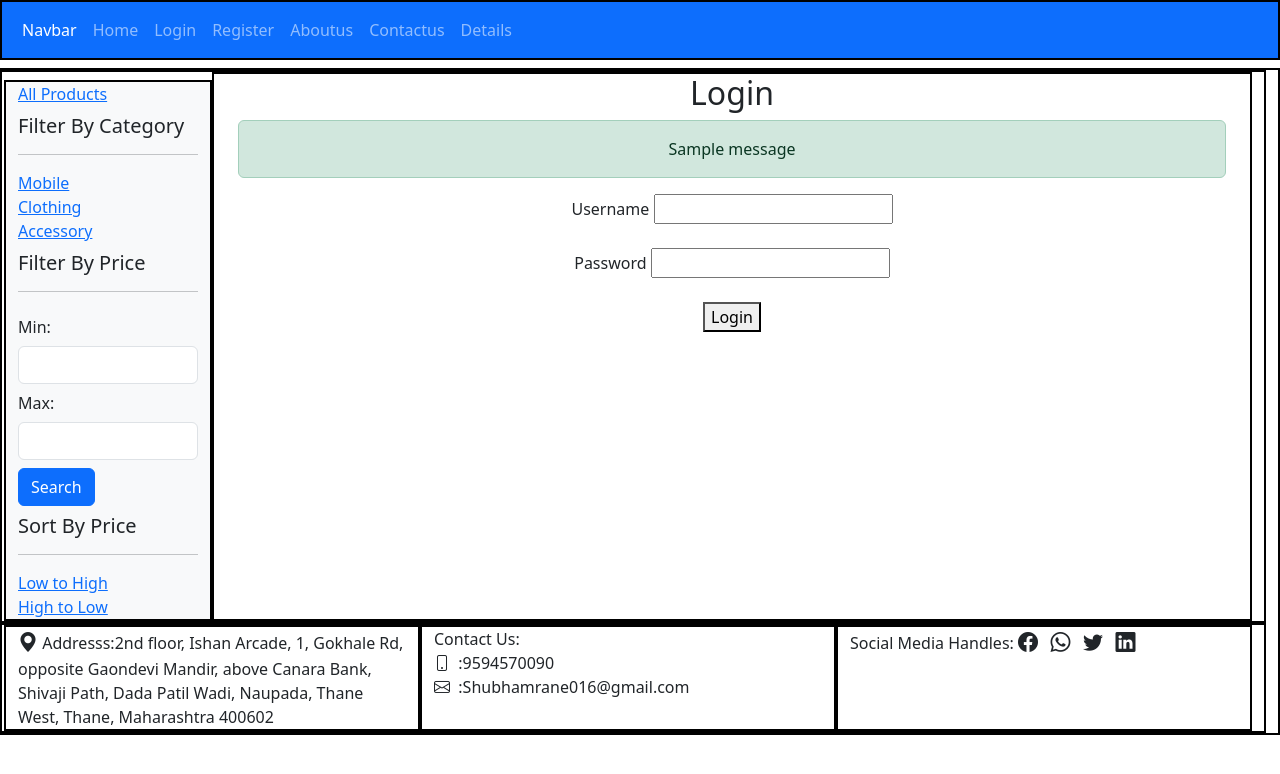
After one commit to Shubhamore9397/PetStore, a Django app: page /login in a window 1280 px wide. The commit adds this page. Shown: the top 774 px of the page. Run offline with Django 5.2, Linux system fonts and the light colour scheme; tables that the repository leaves empty hold one stand-in row (values such as "Sample post"); one stand-in notice (Sample message) is shown; some libraries are stand-ins or nearby versions.

Commit message:
Created Login Page, User Authentication and session management(Login/Logout)

```diff
--- a/petstore/petapp/urls.py
+++ b/petstore/petapp/urls.py
@@ -22,6 +22,7 @@ from petapp import views
 urlpatterns = [
     path('', views.home),
     path('details/<rid>', views.showPetDetails),
-    path('register', views.registerUser)
+    path('register', views.registerUser),
+     path('login', views.userLogin),
 
 ]
--- a/petstore/petapp/views.py
+++ b/petstore/petapp/views.py
@@ -1,6 +1,8 @@
 from django.shortcuts import render,redirect
 from petapp.models import Pet
 from django.contrib.auth.models import User
+from django.contrib import messages
+from django.contrib.auth import authenticate,login,logout
 
 # Create your views here.
 def home(request):
@@ -35,6 +37,23 @@ def registerUser(request):
             return render(request, 'register.html',context)
         else:
             u = User.objects.create(username=u, email=e)
-            u.set_password(p)
+            u.set_password(p) # for password encription
             u.save()
+            messages.success(request,'Registered successfully, Please login')
+            return redirect('/login')
+
+def userLogin(request):
+    if request.method == 'GET':
+        return render(request,'login.html')
+    else:
+        # login activity
+        u= request.POST['username']
+        p= request.POST['password']
+        auth= authenticate(username=u, password=p)
+        print(u)
+        if auth == None:
+            context={'error':'Please provide correct details to login'}
+            return render(request,'login.html',context)
+        else:
+            login(request,auth)
             return redirect('/')
--- a/petstore/templates/header.html
+++ b/petstore/templates/header.html
@@ -32,12 +32,20 @@
                             <li class="nav-item">
                                 <a class="nav-link" href="home.html">Home</a>
                             </li>
+                            {% if user.is_authenticated %}
                             <li class="nav-item">
-                                <a class="nav-link" href="login.html">Login</a>
+                                <a class="nav-link" href="/logout">Logout</a>
+                            </li>
+                            {% else %}
+                            <li class="nav-item">
+                                <a class="nav-link" href="/login">Login</a>
                             </li>
                             <li class="nav-item">
                                 <a class="nav-link" href="/register">Register</a>
                             </li>
+
+                            {% endif %}
+
                             <li class="nav-item">
                                 <a class="nav-link" href="aboutus.html">Aboutus</a>
                             </li>
--- /dev/null
+++ b/petstore/templates/login.html
@@ -0,0 +1,28 @@
+{% extends 'base.html' %}
+
+ {% load static %}
+
+ {% block 'main' %}
+<div align="center" class="container">
+
+    <form action="" method="post">
+        {% csrf_token %}
+        <h2>Login</h2>
+        {% for message in messages %}
+        {% if message.level == DEFAULT_MESSAGE_LEVELS.SUCCESS %}
+        <div class="alert alert-success">
+            {{ message }}
+        </div>
+        {% endif %}
+
+        {% endfor%}
+
+        <label for="username">Username</label>
+        <input type="text" id="username" name="username"><br><br>
+        <label for="password">Password</label>
+        <input type="password" id="password" name="password"><br><br>
+
+        <button type="submit">Login</button>
+    </form>
+</div>
+{% endblock 'main' %}
--- a/petstore/templates/register.html
+++ b/petstore/templates/register.html
@@ -17,7 +17,7 @@
         <label for="password">Password:</label>
         <input type="password" id="password" name="password" placeholder="Enter your password"><br><br>
         <label for="confirmpassword">Confirm Password:</label>
-        <input type="password" id="password" name="confirmpassword" placeholder="Enter your password"><br><br>
+        <input type="password" id="confirmpassword" name="confirmpassword" placeholder="Enter your password"><br><br>
         <button type="submit">Register</button>
     </form>
 </div>
```
